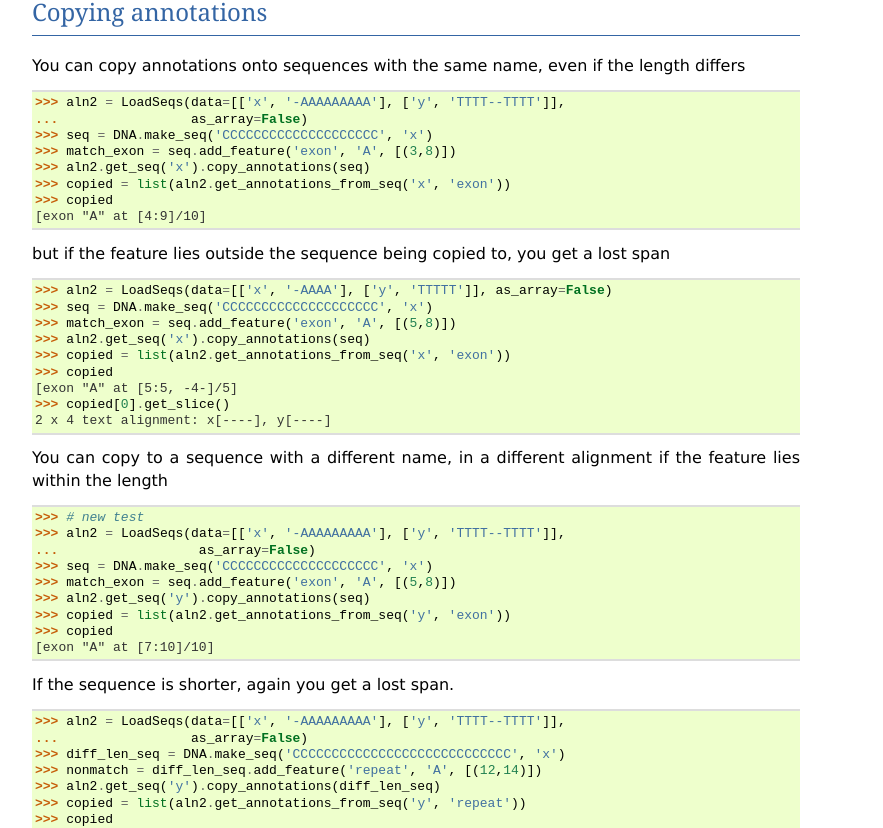
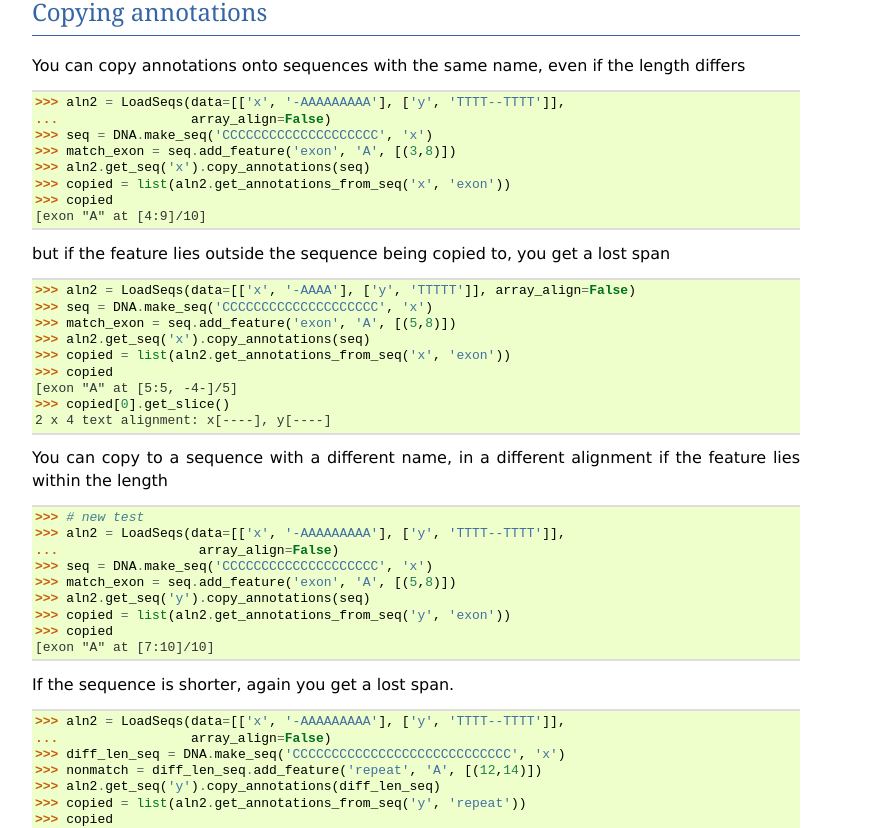
Before and after one commit to cogent3/cogent3, a Sphinx documentation site: the page built from doc/cookbook/annotations.rst, in a window 1280 px wide and 1400 px high, scrolled down 4558 px. Shown: the part 148-976 px from the top of the window, without its empty margins (48-931 px from the left). Built offline with Sphinx 7.4.7, drawn with Linux system fonts in a browser that asks for light colours; formulas are drawn with MathJax 3; some of the changed text lies outside the part shown.

Commit message:
API: changed as_array argument to array_align
[CHANGED] latter argument less potentially misleading

```diff
--- a/cogent3/__init__.py
+++ b/cogent3/__init__.py
@@ -70,7 +70,7 @@ def Sequence(moltype=None, seq=None, name=None, filename=None, format=None):
 
 def LoadSeqs(filename=None, format=None, data=None, moltype=None,
              name=None, aligned=True, label_to_name=None, parser_kw=None,
-             constructor_kw=None, as_array=True, **kw):
+             constructor_kw=None, array_align=True, **kw):
     """Initialize an alignment or collection of sequences.
 
     Arguments:
@@ -80,7 +80,7 @@ def LoadSeqs(filename=None, format=None, data=None, moltype=None,
     - moltype: the moltype, eg DNA, PROTEIN
     - aligned: set True if sequences are already aligned and have the same
       length. If False, a SequenceCollection instance is returned instead.
-    - as_array: returns alignment as ArrayAlignment
+    - array_align: returns alignment as ArrayAlignment
     - label_to_name: function for converting original name into another
       name. Default behavior is to preserve the original FASTA label and
       comment.
@@ -108,7 +108,7 @@ def LoadSeqs(filename=None, format=None, data=None, moltype=None,
         data = list(FromFilenameParser(filename, format, **parser_kw))
 
     if aligned:
-        klass = ArrayAlignment if as_array else Alignment
+        klass = ArrayAlignment if array_align else Alignment
     else:  # generic case: return SequenceCollection
         klass = SequenceCollection
 
--- a/doc/cookbook/annotations.rst
+++ b/doc/cookbook/annotations.rst
@@ -168,7 +168,7 @@ The following annotation is directly applied onto the sequence and so is in unga
 
     >>> from cogent3 import LoadSeqs
     >>> aln1 = LoadSeqs(data=[['x','-AAACCCCCA'],
-    ...                       ['y','TTTT--TTTT']], as_array=False)
+    ...                       ['y','TTTT--TTTT']], array_align=False)
     >>> seq_exon = aln1.get_seq('x').add_feature('exon', 'A', [(3,8)])
 
 Adding to an alignment
@@ -297,7 +297,7 @@ You can copy annotations onto sequences with the same name, even if the length d
 .. doctest::
 
     >>> aln2 = LoadSeqs(data=[['x', '-AAAAAAAAA'], ['y', 'TTTT--TTTT']],
-    ...                 as_array=False)
+    ...                 array_align=False)
     >>> seq = DNA.make_seq('CCCCCCCCCCCCCCCCCCCC', 'x')
     >>> match_exon = seq.add_feature('exon', 'A', [(3,8)])
     >>> aln2.get_seq('x').copy_annotations(seq)
@@ -309,7 +309,7 @@ but if the feature lies outside the sequence being copied to, you get a lost spa
 
 .. doctest::
 
-    >>> aln2 = LoadSeqs(data=[['x', '-AAAA'], ['y', 'TTTTT']], as_array=False)
+    >>> aln2 = LoadSeqs(data=[['x', '-AAAA'], ['y', 'TTTTT']], array_align=False)
     >>> seq = DNA.make_seq('CCCCCCCCCCCCCCCCCCCC', 'x')
     >>> match_exon = seq.add_feature('exon', 'A', [(5,8)])
     >>> aln2.get_seq('x').copy_annotations(seq)
@@ -325,7 +325,7 @@ You can copy to a sequence with a different name, in a different alignment if th
 
     >>> # new test
     >>> aln2 = LoadSeqs(data=[['x', '-AAAAAAAAA'], ['y', 'TTTT--TTTT']],
-    ...                  as_array=False)
+    ...                  array_align=False)
     >>> seq = DNA.make_seq('CCCCCCCCCCCCCCCCCCCC', 'x')
     >>> match_exon = seq.add_feature('exon', 'A', [(5,8)])
     >>> aln2.get_seq('y').copy_annotations(seq)
@@ -338,7 +338,7 @@ If the sequence is shorter, again you get a lost span.
 .. doctest::
 
     >>> aln2 = LoadSeqs(data=[['x', '-AAAAAAAAA'], ['y', 'TTTT--TTTT']],
-    ...                 as_array=False)
+    ...                 array_align=False)
     >>> diff_len_seq = DNA.make_seq('CCCCCCCCCCCCCCCCCCCCCCCCCCCC', 'x')
     >>> nonmatch = diff_len_seq.add_feature('repeat', 'A', [(12,14)])
     >>> aln2.get_seq('y').copy_annotations(diff_len_seq)
@@ -396,7 +396,7 @@ If you query for a feature from a sequence, it's alignment coordinates may be di
 .. doctest::
 
     >>> aln3 = LoadSeqs(data=[['x', 'C-CCCAAAAA'], ['y', '-T----TTTT']],
-    ...                 as_array=False)
+    ...                 array_align=False)
     >>> exon = aln3.get_seq('x').add_feature('exon', 'ex1', [(0,4)])
     >>> print(exon.get_slice())
     CCCC
@@ -471,7 +471,7 @@ We mask exon's on an alignment.
     >>> from cogent3 import LoadSeqs, DNA
     >>> aln = LoadSeqs(data=[['x', 'C-CCCAAAAAGGGAA'],
     ...                      ['y', '-T----TTTTG-GTT']],
-    ...                moltype=DNA, as_array=False)
+    ...                moltype=DNA, array_align=False)
     >>> exon = aln.get_seq('x').add_feature('exon', 'norwegian', [(0,4)])
     >>> print(aln.with_masked_annotations('exon', mask_char='?'))
     >x
@@ -562,7 +562,7 @@ Sequence features can be accessed via a containing ``Alignment``.
 
     >>> from cogent3 import LoadSeqs
     >>> aln = LoadSeqs(data=[['x','-AAAAAAAAA'], ['y','TTTT--TTTT']],
-    ...                as_array=False)
+    ...                array_align=False)
     >>> print(aln)
     >x
     -AAAAAAAAA
@@ -610,7 +610,7 @@ Annotation display on alignments
     >>> from cogent3.core.annotation import Variable
     >>> from cogent3.draw.linear import Display
     >>> aln = LoadSeqs('data/primate_cdx2_promoter.fasta', moltype=DNA,
-    ...                as_array=False)[:150]
+    ...                array_align=False)[:150]
     >>> annot = aln.add_annotation(Variable, 'redline', 'align',
     ...                          [((0,15),1),((15,30),2),((30,45),3)])
     >>> annot = aln.add_annotation(Variable, 'blueline', 'align',
--- a/doc/cookbook/loading_sequences.rst
+++ b/doc/cookbook/loading_sequences.rst
@@ -129,7 +129,7 @@ An example of using an alternative constructor is given below. A constructor is
     >>> from cogent3 import LoadSeqs
     >>> from cogent3.core.alignment import ArrayAlignment
     >>> seqs = ['>seq1','AATCG-A','>seq2','AATCGGA']
-    >>> seqs_loaded = LoadSeqs(data=seqs,as_array=True)
+    >>> seqs_loaded = LoadSeqs(data=seqs,array_align=True)
     >>> print(seqs_loaded)
     >seq1
     AATCG-A
--- a/doc/examples/draw_dotplot.rst
+++ b/doc/examples/draw_dotplot.rst
@@ -13,7 +13,7 @@ Load the alignment for illustrative purposes, I'll make one sequence a different
 
 .. doctest::
 
-    >>> aln = LoadSeqs("data/test.paml", moltype=DNA, as_array=False)
+    >>> aln = LoadSeqs("data/test.paml", moltype=DNA, array_align=False)
     >>> feature = aln.add_annotation(annotation.Feature, "misc_feature",
     ...                             "pprobs", [(38, 55)])
     >>> seq1 = aln.get_seq('NineBande')[10:-3]
```
Also changed, not shown: doc/cookbook/alignments.rst (+5 -5 lines), doc/examples/coevolution.rst (+4 -4 lines), 9 other files.
